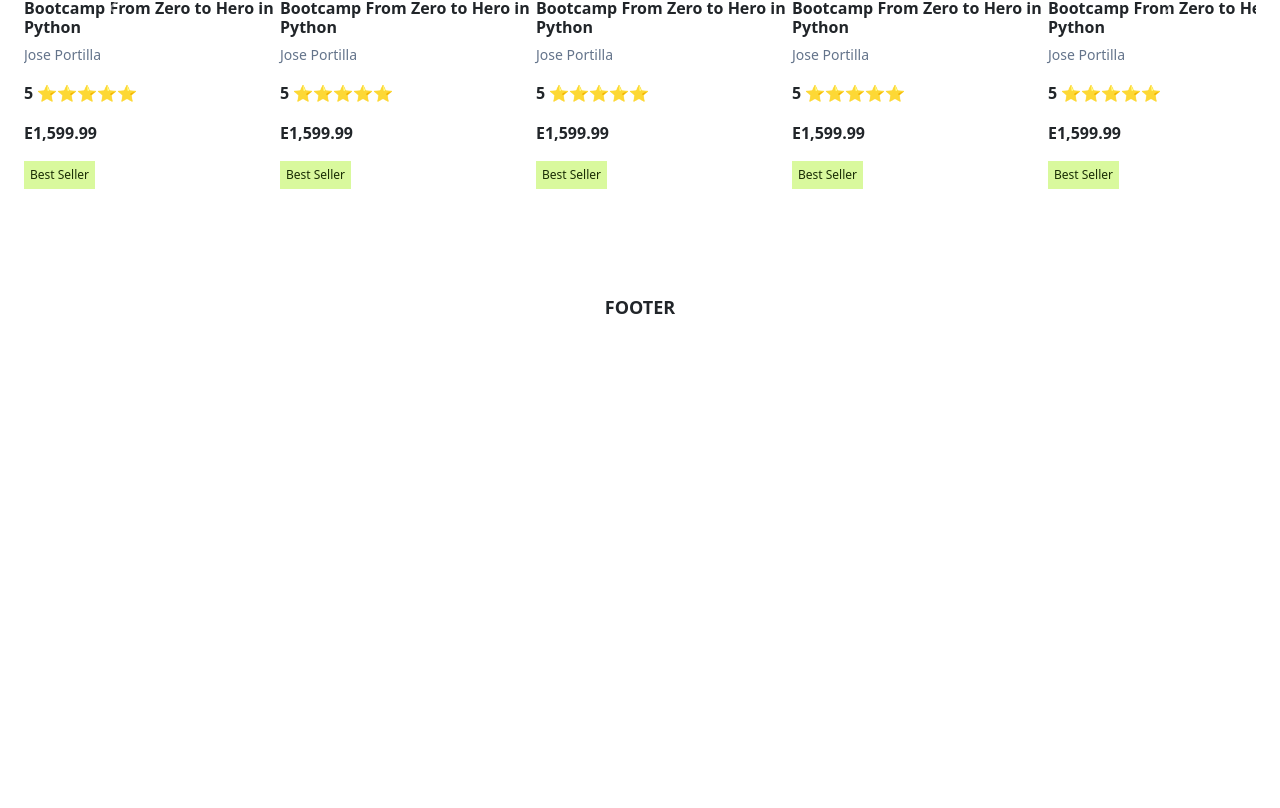
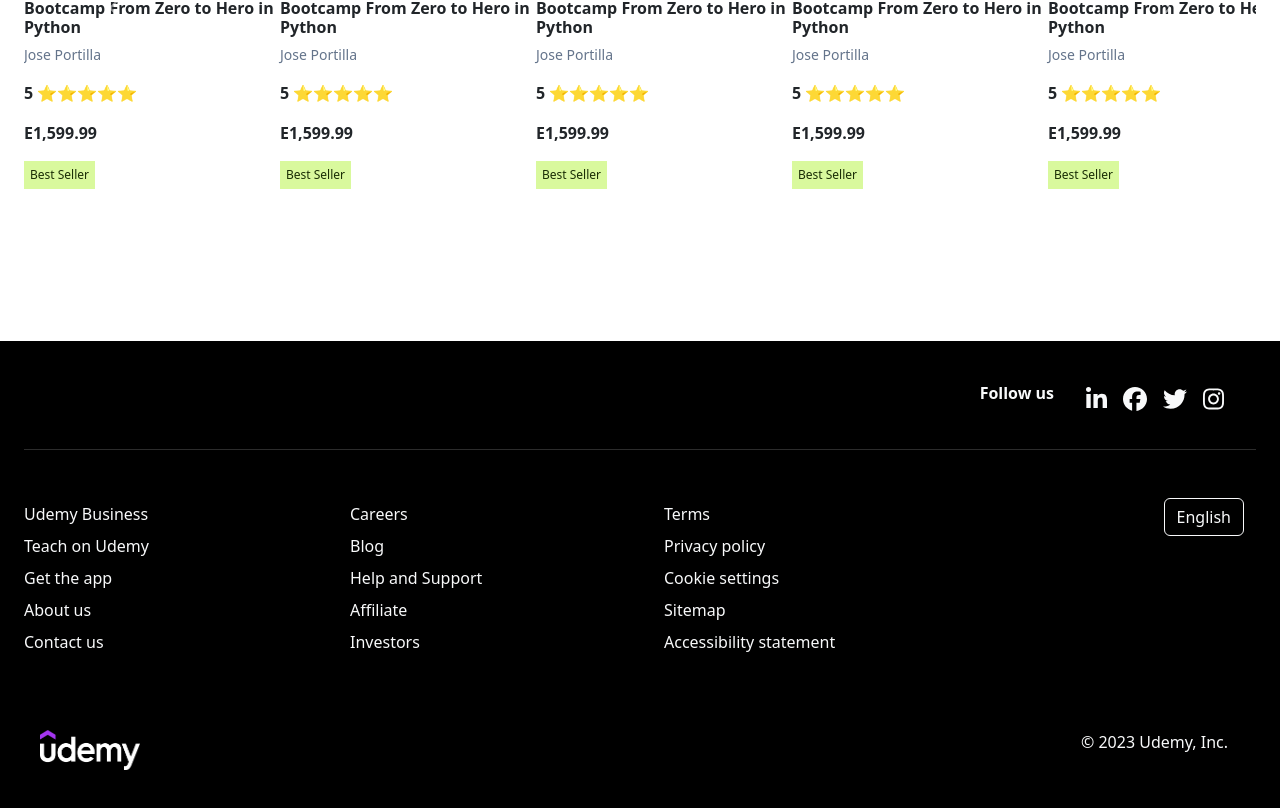
Before and after one commit to AlaaHamdyMohammadi/ITI-React-Udemy-Project-Team2, a React (Vite) app: page / in a window 1280 px wide. Shown: the part 2700-3508 px from the top of the page. Before the commit the page ends 3021 px from the top, so only its background shows below. Built offline with nearby package versions, Linux system fonts and the light colour scheme.

Commit message:
FooterComponent

```diff
--- a/package.json
+++ b/package.json
@@ -10,6 +10,8 @@
     "preview": "vite preview"
   },
   "dependencies": {
+    "@fortawesome/free-brands-svg-icons": "^6.4.2",
+    "@fortawesome/react-fontawesome": "^0.2.0",
     "@reduxjs/toolkit": "^1.9.5",
     "axios": "^1.5.0",
     "bootstrap": "^5.3.1",
--- /dev/null
+++ b/src/components/Footer/Footer.css
@@ -0,0 +1,78 @@
+/* Footer Container */
+.footer {
+    background-color: black;
+}
+
+/* Social Icons */
+#socialFooter {
+    padding: 1rem 0;
+    background-color: black;
+}
+
+
+#socialFooter a {
+    text-decoration: none;
+    color: #fff;
+    margin-right: 1rem;
+    font-size: 1.5rem;
+}
+
+/* Main Footer */
+#mainFooter {
+    padding: 2rem 0;
+    color: #fff;
+}
+
+#mainFooter ul {
+    list-style-type: none;
+    padding: 0;
+    line-height: 2;
+
+}
+
+#mainFooter a {
+    text-decoration: none;
+    color: #b0b0b0;
+}
+
+#mainFooter a:hover {
+    color: #fff;
+}
+
+/* Modal */
+.modal-content {
+    background-color: #2f3640;
+    color: #fff;
+}
+
+.modal-title {
+    color: #fff;
+}
+
+/* Language Button */
+.btn-outline-light {
+    border-color: #fff;
+    color: #fff;
+}
+
+/* Logo and Copyright */
+.container-fluid {
+    background-color: black;
+    padding: 1rem 0;
+    display: flex;
+
+}
+
+.container-fluid img {
+    margin-left: 1rem;
+}
+
+.container-fluid p {
+    margin-right: 1rem;
+    color: #b0b0b0;
+}
+
+/* Horizontal Line */
+hr.text-light {
+    border-top: 1px solid #b0b0b0;
+}
--- a/src/components/Footer/Footer.jsx
+++ b/src/components/Footer/Footer.jsx
@@ -1,5 +1,191 @@
-function Footer() {
-    return <div className="text-center text-lg font-bold">FOOTER</div>;
+/* eslint-disable no-unused-vars */
+import React, { useState } from 'react';
+import { FontAwesomeIcon } from '@fortawesome/react-fontawesome';
+import {
+  faLinkedinIn,
+  faFacebook,
+  faTwitter,
+  faInstagram,
+} from '@fortawesome/free-brands-svg-icons';
+import { Button, Modal } from 'react-bootstrap';
+import './Footer.css'; // Make sure to import your CSS file
+
+export default function Footer() {
+  // Step 1: Set up state to control the modal
+  const [showModal, setShowModal] = useState(false);
+
+  // Step 2: Function to show the modal
+  const handleShowModal = () => {
+    setShowModal(true);
+  };
+
+  // Step 3: Function to hide the modal
+  const handleCloseModal = () => {
+    setShowModal(false);
+  };
+  return (
+    <>
+      <footer className="footer mt-5 p-4">
+        {/* social footer */}
+        <div id="socialFooter" className="d-flex justify-content-end">
+          <div>
+            <span className="text-light fw-bold m-3">Follow us</span>
+          </div>
+          <div className="mx-3">
+            <a href="#">
+              <FontAwesomeIcon icon={faLinkedinIn} className="text-light" />
+            </a>
+            <a href="#">
+              <FontAwesomeIcon icon={faFacebook} className="text-light" />
+            </a>
+            <a href="#">
+              <FontAwesomeIcon icon={faTwitter} className="text-light" />
+            </a>
+            <a href="#">
+              <FontAwesomeIcon icon={faInstagram} className="text-light" />
+            </a>
+          </div>
+        </div>
+
+        <hr className="text-light" />
+
+        {/* main footer */}
+        <div id="mainFooter" className="row">
+          <div className="col-3">
+            <ul className="mb-lg-0 mb-2 me-auto">
+              <li>
+                <a
+                  className="nav-link text-light"
+                  aria-current="page"
+                  href="./business.html"
+                >
+                  Udemy Business
+                </a>
+              </li>
+              <li>
+                <a
+                  className="nav-link text-light"
+                  aria-current="page"
+                  href="./teach-on-udemy.html"
+                >
+                  Teach on Udemy
+                </a>
+              </li>
+              <li>
+                <a className="nav-link text-light" aria-current="page" href="#">
+                  Get the app
+                </a>
+              </li>
+              <li>
+                <a className="nav-link text-light" aria-current="page" href="#">
+                  About us
+                </a>
+              </li>
+              <li>
+                <a className="nav-link text-light" aria-current="page" href="#">
+                  Contact us
+                </a>
+              </li>
+            </ul>
+          </div>
+          <div className="col-3 ps-4">
+            <ul className="mb-lg-0 mb-2 me-auto">
+              <li>
+                <a className="nav-link text-light" aria-current="page" href="#">
+                  Careers
+                </a>
+              </li>
+              <li>
+                <a className="nav-link text-light" aria-current="page" href="#">
+                  Blog
+                </a>
+              </li>
+              <li>
+                <a className="nav-link text-light" aria-current="page" href="#">
+                  Help and Support
+                </a>
+              </li>
+              <li>
+                <a className="nav-link text-light" aria-current="page" href="#">
+                  Affiliate
+                </a>
+              </li>
+              <li>
+                <a className="nav-link text-light" aria-current="page" href="#">
+                  Investors
+                </a>
+              </li>
+            </ul>
+          </div>
+          <div className="col-3 ps-4">
+            <ul className="mb-lg-0 mb-2 me-auto">
+              <li>
+                <a className="nav-link text-light" aria-current="page" href="#">
+                  Terms
+                </a>
+              </li>
+              <li>
+                <a className="nav-link text-light" aria-current="page" href="#">
+                  Privacy policy
+                </a>
+              </li>
+              <li>
+                <a className="nav-link text-light" aria-current="page" href="#">
+                  Cookie settings
+                </a>
+              </li>
+              <li>
+                <a className="nav-link text-light" aria-current="page" href="#">
+                  Sitemap
+                </a>
+              </li>
+              <li>
+                <a className="nav-link text-light" aria-current="page" href="#">
+                  Accessibility statement
+                </a>
+              </li>
+            </ul>
+          </div>
+          <div className="col-3 pe-4 text-end">
+            {/* Button trigger modal */}
+            <Button variant="outline-light" onClick={handleShowModal}>
+              <i className="bi bi-globe2"></i> English
+            </Button>
+          </div>
+        </div>
+
+        {/* Modal */}
+        <Modal show={showModal} onHide={handleCloseModal}>
+          <Modal.Header closeButton>
+            <Modal.Title>Choose a language</Modal.Title>
+          </Modal.Header>
+          <Modal.Body>
+            <ul className="mb-lg-0 mb-2 me-auto">
+              <li className="list-group-item border-0">
+                <a className="nav-link text-dark" aria-current="page" href="#">
+                  English
+                </a>
+              </li>
+              <li className="list-group-item border-0">
+                <a className="nav-link text-dark" aria-current="page" href="#">
+                  Arabic
+                </a>
+              </li>
+            </ul>
+          </Modal.Body>
+        </Modal>
+        {/* LOGO */}
+        <div className="container-fluid d-flex justify-content-between mt-4">
+          {/* <a href="./index.html" className="ms-3 ps-3" /> */}
+          <img
+            src="./../../../public/images/homePage/udemy.png"
+            className="ms-1"
+            width="100"
+            alt="Udemy-symbol"
+          />
+          <p className="text-light">© 2023 Udemy, Inc.</p>
+        </div>
+      </footer>
+    </>
+  );
 }
-
-export default Footer
```
Also changed, not shown: public/images/homePage/udemy.png (added), 1 other file (tests, documents, lock files or other folders).
